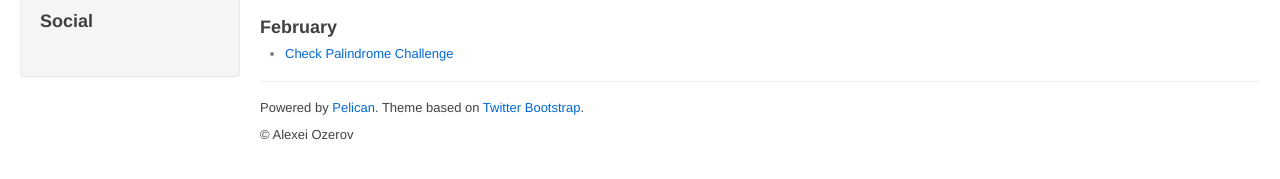
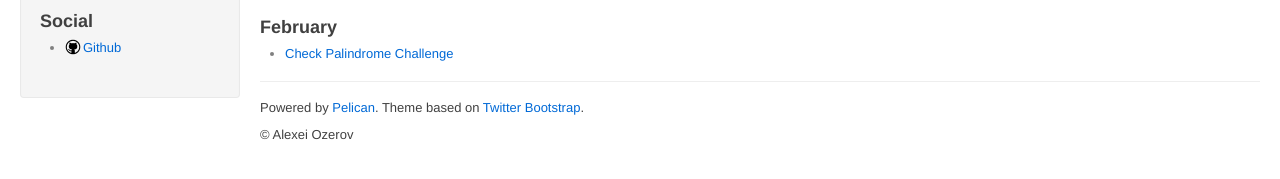
Before and after one commit to alexei-ozerov/alexei-ozerov.github.io, a plain HTML site: page archives.html in a window 1280 px wide. Shown: the part 149-328 px from the top of the page. Drawn offline with Linux system fonts and the light colour scheme.

Commit message:
Update documentation

```diff
--- a/archives.html
+++ b/archives.html
@@ -46,6 +46,7 @@
 			<div class="social">
 			<h3>Social</h3>
 			<ul>
+				<li><a href="https://github.com/alexei-ozerov">Github</a></li>
 			</ul>
 			</div>
 		</div>
```
Also changed, not shown: author/alexei-ozerov.html (+1 -0 lines), authors.html (+1 -0 lines), categories.html (+1 -0 lines), category/blog.html (+1 -0 lines), index.html (+1 -0 lines), palindrome.html (+1 -0 lines), tag/python-coding-learning.html (+1 -0 lines), tags.html (+1 -0 lines).
